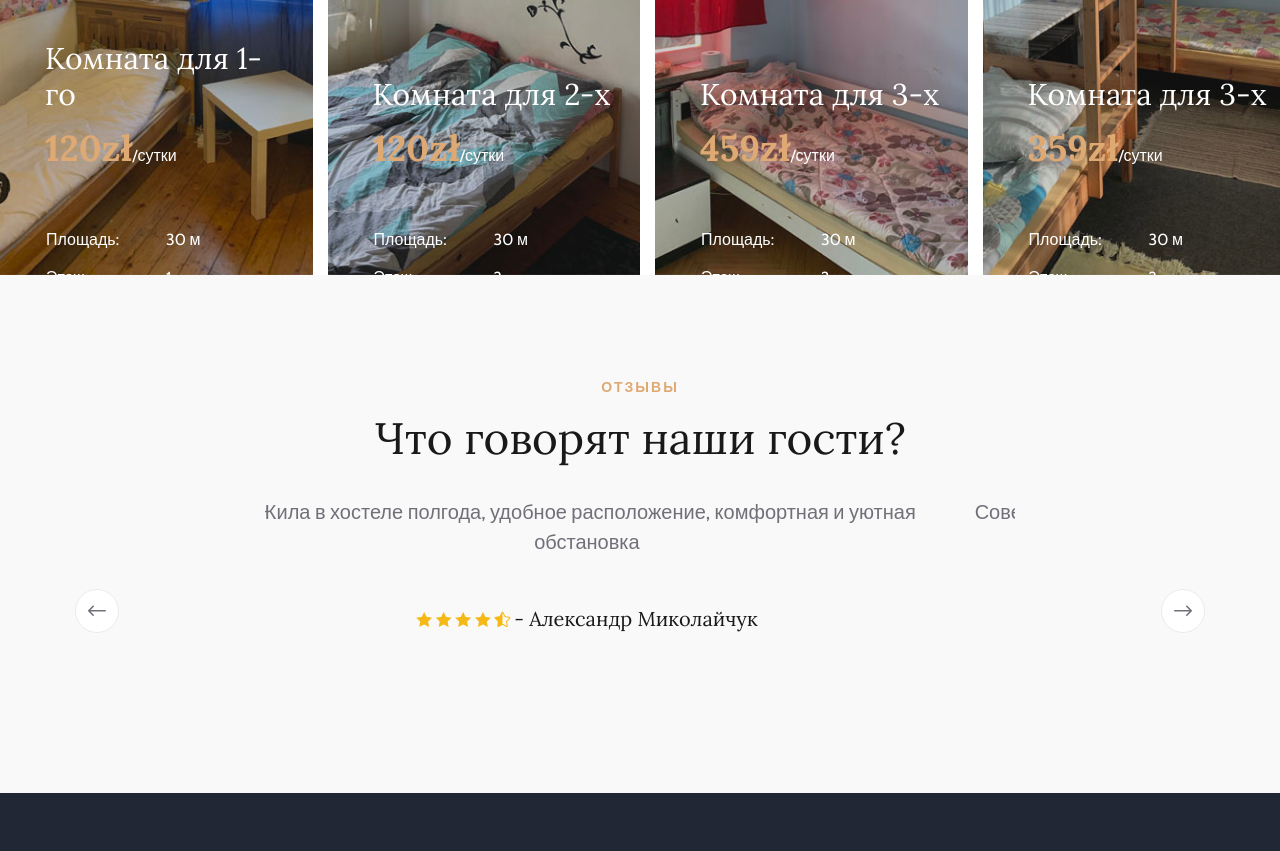
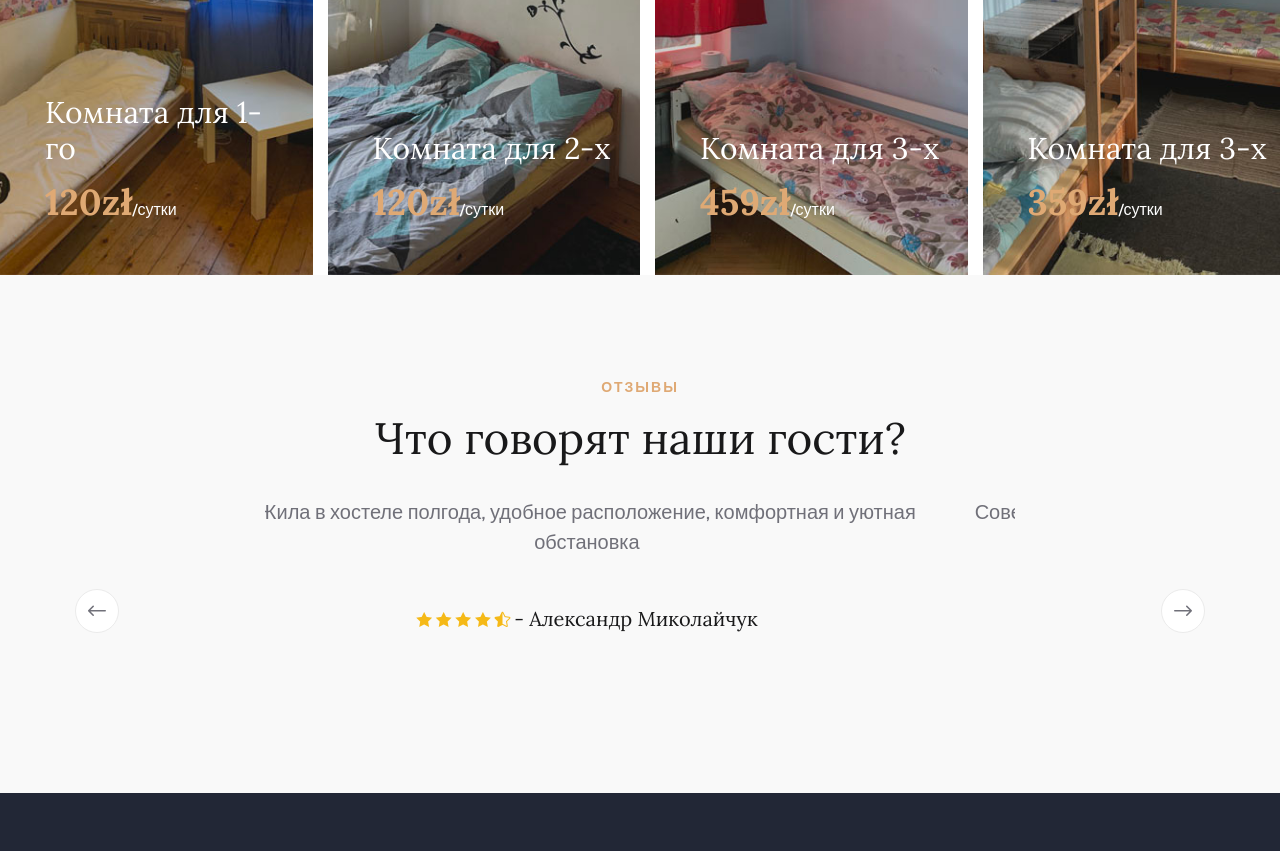
Before and after one commit to pythonolegy/hostel, a plain HTML site: page index.html in a window 1280 px wide. Shown: the part 2680-3531 px from the top of the page. Drawn offline with nearby package versions, Linux system fonts and the light colour scheme.

Commit message:
Added PL for home page

```diff
--- a/css/style.css
+++ b/css/style.css
@@ -721,7 +721,8 @@ ul, ol {
 .hp-room-items .hp-room-item .hr-text h2 {
 	color: #dfa974;
 	font-weight: 700;
-	margin-bottom: 50px;
+	/*margin-bottom: 50px;*/
+	margin-bottom: 250px;
 	-webkit-transition: all 0.2s;
 	-o-transition: all 0.2s;
 	transition: all 0.2s;
--- a/index.html
+++ b/index.html
@@ -46,8 +46,7 @@
                 <span>RU</span>
                 <div class="flag-dropdown">
                     <ul>
-                        <li><a href="#">PL</a></li>
-                        <li><a href="#">UA</a></li>
+                        <li><a href="./pl-index.html">PL</a></li>
                     </ul>
                 </div>
             </div>
@@ -104,8 +103,7 @@
                                 <span>RU <i class="fa fa-angle-down"></i></span>
                                 <div class="flag-dropdown">
                                     <ul>
-                                        <li><a href="#">PL</a></li>
-                                        <li><a href="#">UA</a></li>
+                                        <li><a href="./pl-index.html">PL</a></li>
                                     </ul>
                                 </div>
                             </div>
@@ -130,14 +128,6 @@
                                 <ul>
                                     <li class="active"><a href="./index.html">Главная</a></li>
                                     <li><a href="./rooms.html">Комнаты</a></li>
-<!--                                    <li><a href="./pages.html">Pages</a>-->
-<!--                                        <ul class="dropdown">-->
-<!--                                            <li><a href="./room-details.html">Room Details</a></li>-->
-<!--                                            <li><a href="./blog-details.html">Blog Details</a></li>-->
-<!--                                            <li><a href="#">Family Room</a></li>-->
-<!--                                            <li><a href="#">Premium Room</a></li>-->
-<!--                                        </ul>-->
-<!--                                    </li>-->
                                     <li><a href="./contact.html">Контакты / Бронь</a></li>
                                 </ul>
                             </nav>
@@ -299,26 +289,6 @@
                             <div class="hr-text">
                                 <h3>Комната для 1-го</h3>
                                 <h2>120zł<span>/сутки</span></h2>
-                                <table>
-                                    <tbody>
-                                    <tr>
-                                        <td class="r-o">Площадь:</td>
-                                        <td>30 м</td>
-                                    </tr>
-                                    <tr>
-                                        <td class="r-o">Этаж:</td>
-                                        <td>1</td>
-                                    </tr>
-                                    <tr>
-                                        <td class="r-o">Кровати:</td>
-                                        <td>1 двуспальная кровать</td>
-                                    </tr>
-                                    <tr>
-                                        <td class="r-o">Удобства:</td>
-                                        <td>Wifi, TV, Общая душевая</td>
-                                    </tr>
-                                    </tbody>
-                                </table>
                             </div>
                         </div>
                     </div>
@@ -327,26 +297,6 @@
                             <div class="hr-text">
                                 <h3>Комната для 2-х</h3>
                                 <h2>120zł<span>/сутки</span></h2>
-                                <table>
-                                    <tbody>
-                                        <tr>
-                                            <td class="r-o">Площадь:</td>
-                                            <td>30 м</td>
-                                        </tr>
-                                        <tr>
-                                            <td class="r-o">Этаж:</td>
-                                            <td>2</td>
-                                        </tr>
-                                        <tr>
-                                            <td class="r-o">Кровати:</td>
-                                            <td>3 односпальные кровати</td>
-                                        </tr>
-                                        <tr>
-                                            <td class="r-o">Services:</td>
-                                            <td>Wifi, TV, Общая душевая</td>
-                                        </tr>
-                                    </tbody>
-                                </table>
                             </div>
                         </div>
                     </div>
@@ -355,26 +305,6 @@
                             <div class="hr-text">
                                 <h3>Комната для 3-х</h3>
                                 <h2>459zł<span>/сутки</span></h2>
-                                <table>
-                                    <tbody>
-                                    <tr>
-                                        <td class="r-o">Площадь:</td>
-                                        <td>30 м</td>
-                                    </tr>
-                                    <tr>
-                                        <td class="r-o">Этаж:</td>
-                                        <td>2</td>
-                                    </tr>
-                                    <tr>
-                                        <td class="r-o">Кровати:</td>
-                                        <td>3 односпальные кровати</td>
-                                    </tr>
-                                    <tr>
-                                        <td class="r-o">Services:</td>
-                                        <td>Wifi, TV, Общая душевая</td>
-                                    </tr>
-                                    </tbody>
-                                </table>
                             </div>
                         </div>
                     </div>
@@ -383,26 +313,6 @@
                             <div class="hr-text">
                                 <h3>Комната для 3-х</h3>
                                 <h2>359zł<span>/сутки</span></h2>
-                                <table>
-                                    <tbody>
-                                    <tr>
-                                        <td class="r-o">Площадь:</td>
-                                        <td>30 м</td>
-                                    </tr>
-                                    <tr>
-                                        <td class="r-o">Этаж:</td>
-                                        <td>2</td>
-                                    </tr>
-                                    <tr>
-                                        <td class="r-o">Кровати:</td>
-                                        <td>3 односпальные кровати</td>
-                                    </tr>
-                                    <tr>
-                                        <td class="r-o">Services:</td>
-                                        <td>Wifi, TV, Общая душевая</td>
-                                    </tr>
-                                    </tbody>
-                                </table>
                             </div>
                         </div>
                     </div>
@@ -513,17 +423,6 @@
     </footer>
     <!-- Footer Section End -->
 
-    <!-- Search model Begin -->
-    <div class="search-model">
-        <div class="h-100 d-flex align-items-center justify-content-center">
-            <div class="search-close-switch"><i class="icon_close"></i></div>
-            <form class="search-model-form">
-                <input type="text" id="search-input" placeholder="Search here.....">
-            </form>
-        </div>
-    </div>
-    <!-- Search model end -->
-
     <!-- Js Plugins -->
     <script src="js/jquery-3.3.1.min.js"></script>
     <script src="js/bootstrap.min.js"></script>
```
Also changed, not shown: contact.html (+9 -8 lines), rooms.html (+10 -8 lines).
